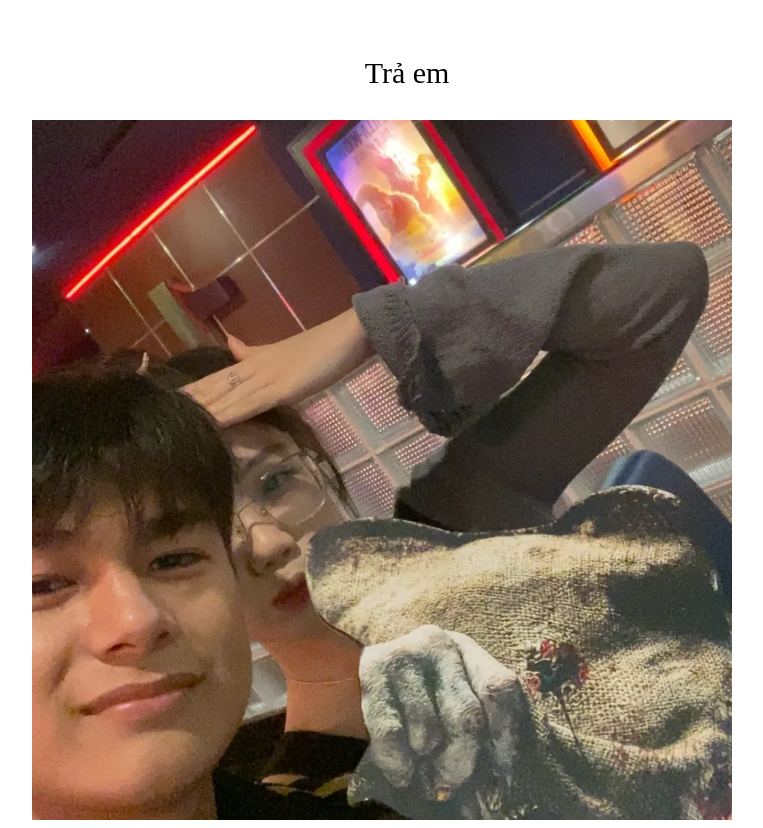
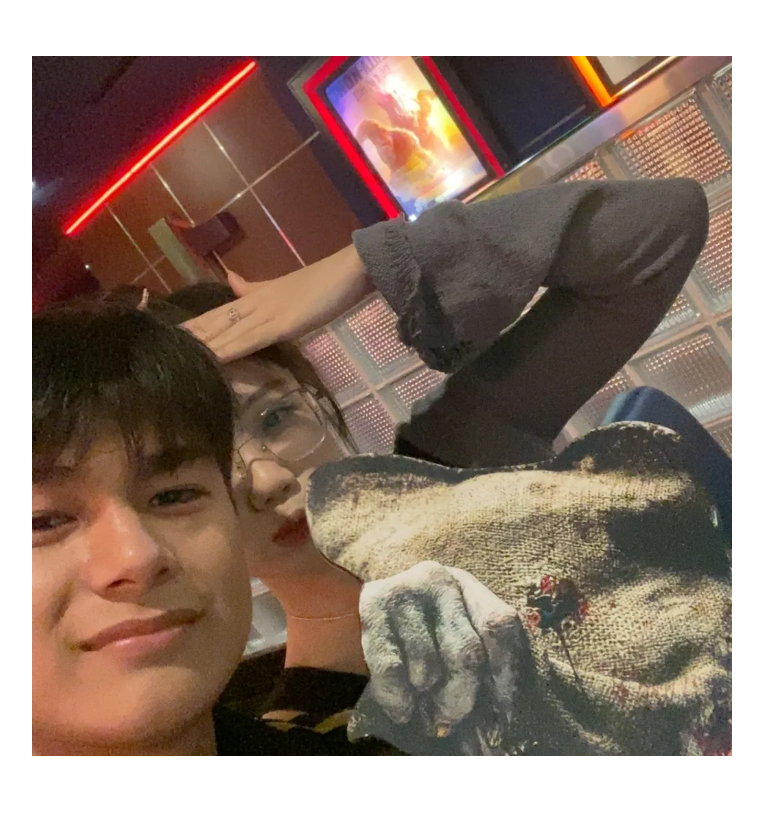
Before and after one commit to tranvanquangphu/traitym, a plain HTML site: page index.html in a window 1280 px wide. Shown: the whole page, without its empty margins (376-1139 px from the left). After the commit the page ends 800 px from the top, so only its background shows below. Drawn offline with Linux system fonts and the light colour scheme.

Commit message:
Update index.html

```diff
--- a/index.html
+++ b/index.html
@@ -22,7 +22,6 @@
 <body>
     <p class="sad">
     </p>
-    <p class="sad">Trả em</p>
     <img src="giadoi.jpg" alt="" class="img">
 </body>
 </html>
```
